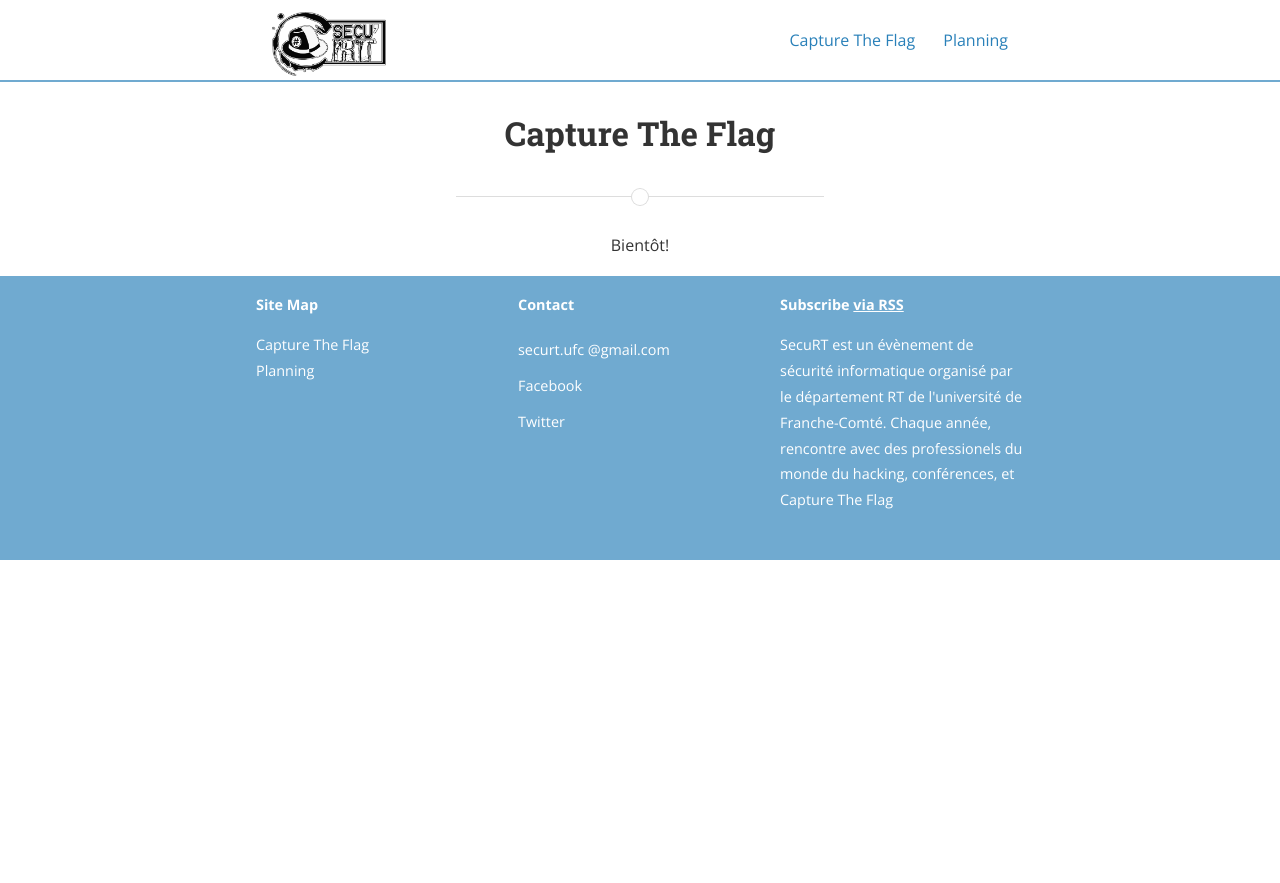
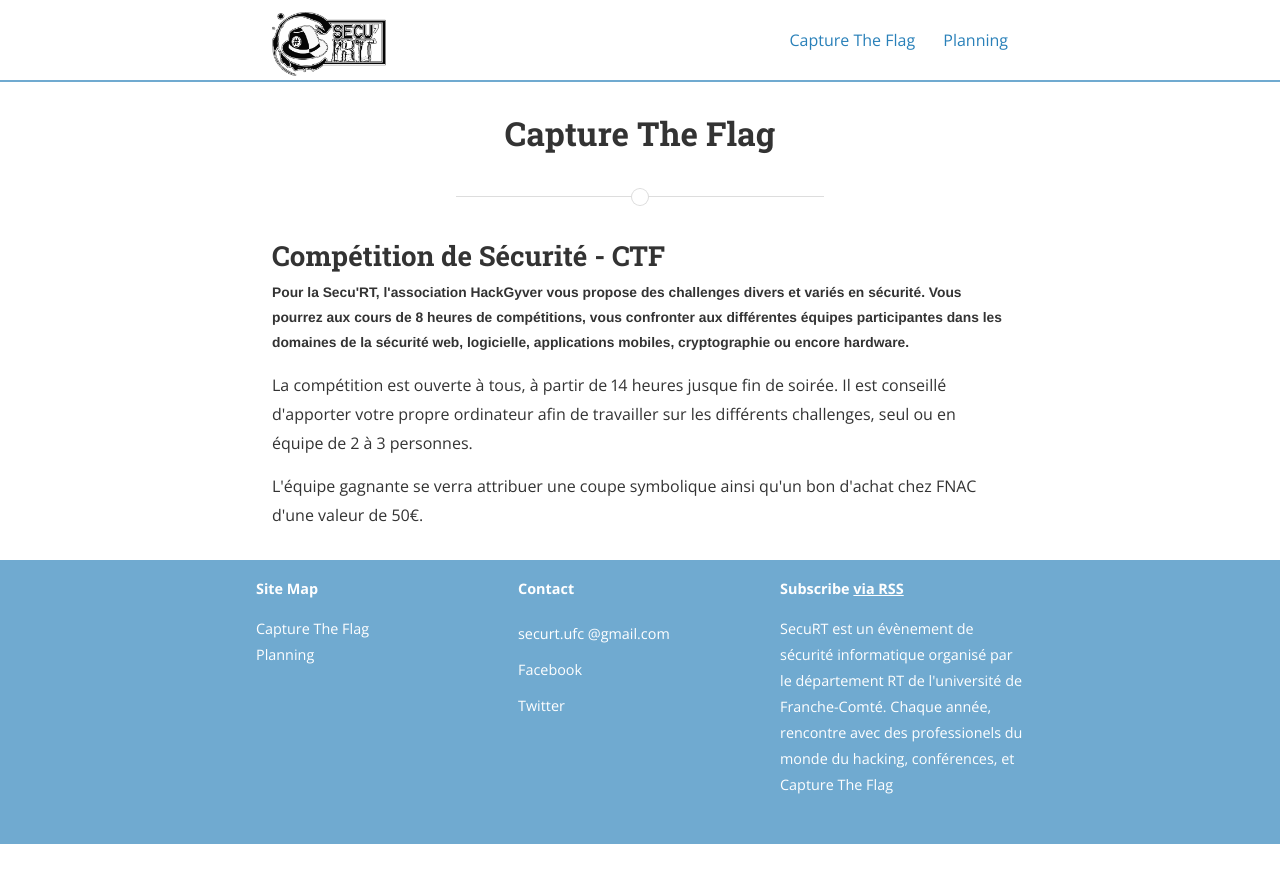
Before and after one commit to SecuRT/securt.github.io, a Jekyll site: the page built from ctf.md, in a window 1280 px wide. Shown: the top 883 px of the page. Built offline with Jekyll 4.4.1, drawn with Linux system fonts in a browser that asks for light colours; nearby versions of some CDN libraries.

Commit message:
[ctf] Draft.

```diff
--- a/ctf.md
+++ b/ctf.md
@@ -4,6 +4,20 @@ title: Capture The Flag
 permalink: /ctf/
 ---
 
-<div style="text-align:center;">
-Bientôt!
+<div style="wrapper">
+    <h2>Compétition de Sécurité - CTF
+        <p class="info">
+            Pour la Secu'RT, l'association HackGyver vous propose des challenges divers et variés en sécurité. Vous
+            pourrez aux cours de 8 heures de compétitions, vous confronter aux différentes équipes participantes dans
+            les domaines de la sécurité web, logicielle, applications mobiles, cryptographie ou encore hardware.
+        </p>
+    </h2>
+    <p>
+        La compétition est ouverte à tous, à partir de 14 heures jusque fin de soirée. Il est conseillé d'apporter
+        votre propre ordinateur afin de travailler sur les différents challenges, seul ou en équipe de 2 à 3 personnes.
+    </p>
+    <p>
+        L'équipe gagnante se verra attribuer une coupe symbolique ainsi qu'un bon d'achat chez FNAC d'une valeur de
+        50€.
+    </p>
 </div>
```
